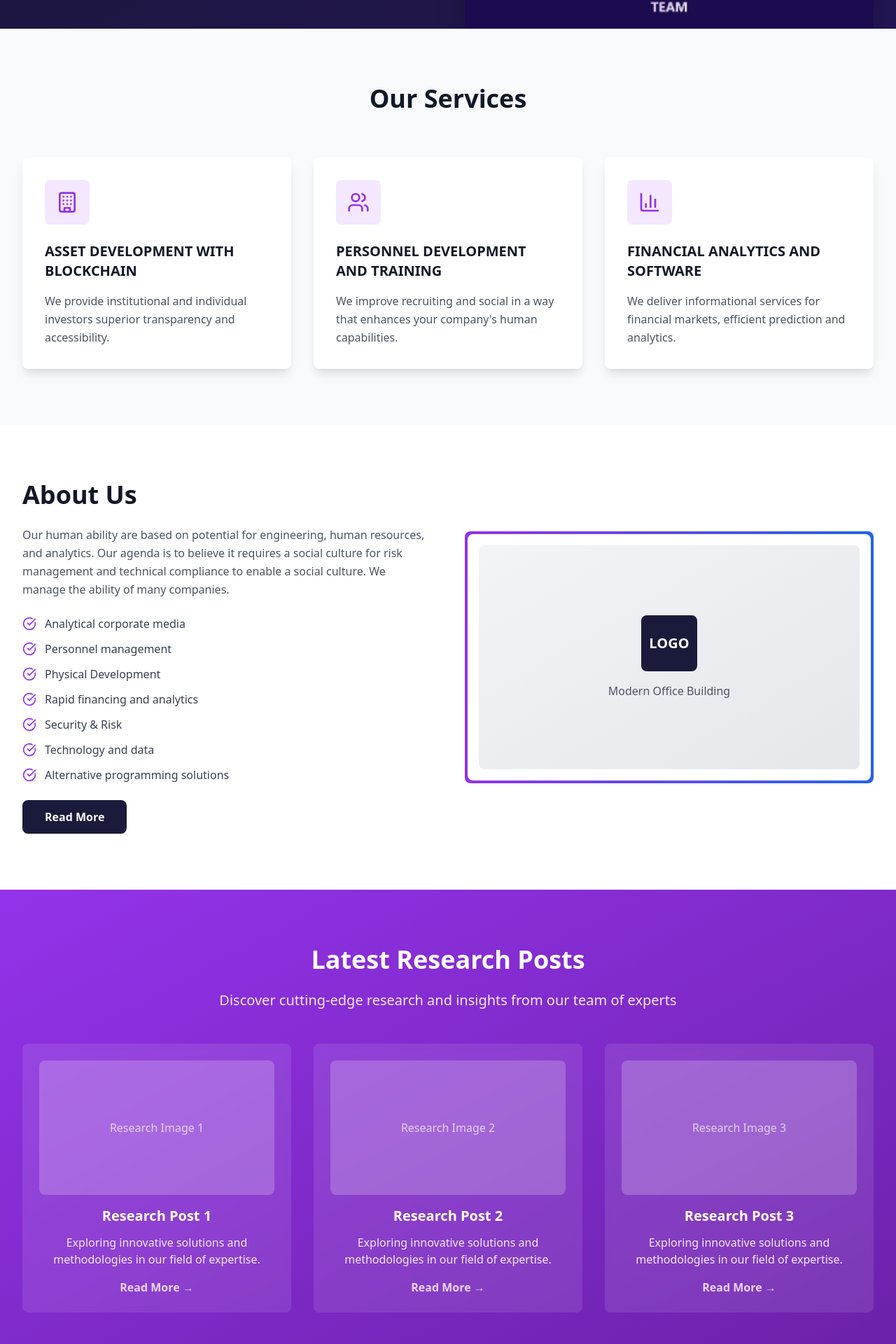
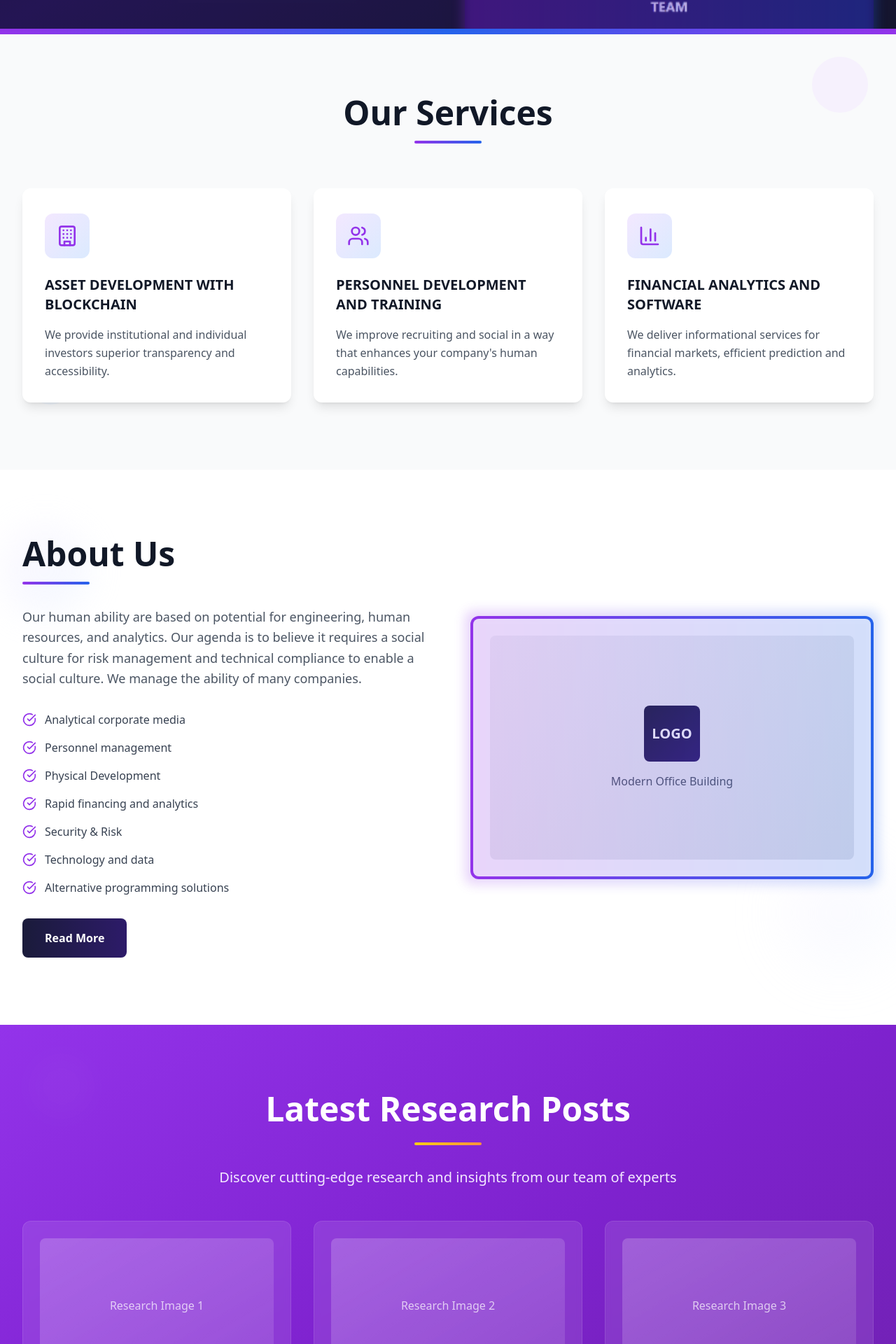
Before and after one commit to Samicowest/libertas-combine, a React (Vite) app: page / in a window 1280 px wide. Shown: the part 759-2679 px from the top of the page at 70% size. Built offline with nearby package versions, Linux system fonts and the light colour scheme.

Commit message:
Refactor: Improve design consistency and responsiveness
- Apply consistent design elements across the website.
- Enhance responsiveness for various screen sizes.
- Add moving objects for a more professional look.

```diff
--- a/src/components/AboutSection.tsx
+++ b/src/components/AboutSection.tsx
@@ -14,12 +14,20 @@ const AboutSection = () => {
   ];
 
   return (
-    <section id="about" className="py-20 bg-white">
-      <div className="max-w-7xl mx-auto px-4 sm:px-6 lg:px-8">
-        <div className="grid lg:grid-cols-2 gap-12 items-center">
-          <div className="space-y-6">
-            <h2 className="text-4xl font-bold text-gray-900">About Us</h2>
-            <p className="text-gray-600 leading-relaxed">
+    <section id="about" className="py-16 sm:py-20 lg:py-24 bg-white relative overflow-hidden">
+      {/* Background decorative elements */}
+      <div className="absolute top-20 left-0 w-32 h-32 bg-gradient-to-br from-purple-100 to-blue-100 rounded-full opacity-30 blur-xl"></div>
+      <div className="absolute bottom-20 right-0 w-40 h-40 bg-gradient-to-tl from-blue-100 to-purple-100 rounded-full opacity-20 blur-2xl"></div>
+
+      <div className="max-w-7xl mx-auto px-4 sm:px-6 lg:px-8 relative">
+        <div className="grid lg:grid-cols-2 gap-8 lg:gap-12 xl:gap-16 items-center">
+          <div className="space-y-6 lg:space-y-8">
+            <div>
+              <h2 className="text-3xl sm:text-4xl lg:text-5xl font-bold text-gray-900 mb-4">About Us</h2>
+              <div className="w-24 h-1 bg-gradient-to-r from-purple-600 to-blue-600 rounded-full"></div>
+            </div>
+
+            <p className="text-gray-600 leading-relaxed text-lg">
               Our human ability are based on potential for engineering,
               human resources, and analytics. Our agenda is to believe it
               requires a social culture for risk management and technical
@@ -27,33 +35,38 @@ const AboutSection = () => {
               of many companies.
             </p>
 
-            <div className="space-y-3">
+            <div className="space-y-3 lg:space-y-4">
               {features.map((feature, index) => (
-                <div key={index} className="flex items-center space-x-3">
-                  <CheckCircle className="w-5 h-5 text-purple-600 flex-shrink-0" />
+                <div
+                  key={index}
+                  className="flex items-center space-x-3 group animate-fade-in"
+                  style={{ animationDelay: `${index * 0.1}s` }}
+                >
+                  <CheckCircle className="w-5 h-5 text-purple-600 flex-shrink-0 group-hover:scale-110 transition-transform duration-200" />
                   <span className="text-gray-700">{feature}</span>
                 </div>
               ))}
             </div>
 
-            <button className="bg-[#1a1b3a] hover:bg-[#2d1b69] text-white px-8 py-3 rounded-lg font-semibold transition-all duration-200 transform hover:scale-105">
+            <button className="bg-gradient-to-r from-[#1a1b3a] to-[#2d1b69] hover:from-[#2d1b69] hover:to-[#1a1b3a] text-white px-6 sm:px-8 py-3 sm:py-4 rounded-lg font-semibold transition-all duration-300 transform hover:scale-105 hover:shadow-xl shadow-purple-500/25">
               Read More
             </button>
           </div>
 
-          <div className="relative">
-            <div className="bg-gradient-to-r from-purple-600 to-blue-600 p-1 rounded-lg">
-              <div className="bg-white p-4 rounded-lg">
-                <div className="w-full h-80 bg-gradient-to-br from-gray-100 to-gray-200 rounded-lg flex items-center justify-center">
+          <div className="relative lg:order-last">
+            <div className="bg-gradient-to-r from-purple-600 to-blue-600 p-1 rounded-xl group">
+              <div className="bg-white p-4 sm:p-6 rounded-lg">
+                <div className="w-full h-64 sm:h-80 bg-gradient-to-br from-gray-100 to-gray-200 rounded-lg flex items-center justify-center group-hover:scale-105 transition-transform duration-300">
                   <div className="text-center">
-                    <div className="w-20 h-20 bg-[#1a1b3a] rounded-lg mx-auto mb-4 flex items-center justify-center">
-                      <span className="text-white font-bold text-xl">LOGO</span>
+                    <div className="w-16 sm:w-20 h-16 sm:h-20 bg-gradient-to-br from-[#1a1b3a] to-[#2d1b69] rounded-lg mx-auto mb-4 flex items-center justify-center">
+                      <span className="text-white font-bold text-lg sm:text-xl">LOGO</span>
                     </div>
                     <p className="text-gray-600">Modern Office Building</p>
                   </div>
                 </div>
               </div>
             </div>
+            <div className="absolute -inset-2 bg-gradient-to-r from-purple-600 to-blue-600 rounded-xl blur opacity-20 group-hover:opacity-30 transition-opacity duration-300"></div>
           </div>
         </div>
       </div>
--- a/src/components/FAQSection.tsx
+++ b/src/components/FAQSection.tsx
@@ -28,11 +28,16 @@ const FAQSection = () => {
   ];
 
   return (
-    <section className="py-20 bg-white">
-      <div className="max-w-4xl mx-auto px-4 sm:px-6 lg:px-8">
-        <div className="text-center mb-12">
-          <h2 className="text-3xl font-bold text-gray-900 mb-4">Questions? Look here.</h2>
-          <p className="text-gray-600">Find answers to commonly asked questions about our services</p>
+    <section className="py-16 sm:py-20 lg:py-24 bg-white relative overflow-hidden">
+      {/* Background decorative elements */}
+      <div className="absolute top-10 right-10 w-32 h-32 bg-gradient-to-bl from-purple-100 to-blue-100 rounded-full opacity-30 blur-xl"></div>
+      <div className="absolute bottom-20 left-10 w-24 h-24 bg-gradient-to-tr from-blue-100 to-purple-100 rounded-full opacity-20 blur-lg"></div>
+
+      <div className="max-w-4xl mx-auto px-4 sm:px-6 lg:px-8 relative">
+        <div className="text-center mb-12 sm:mb-16">
+          <h2 className="text-3xl sm:text-4xl lg:text-5xl font-bold text-gray-900 mb-4">Questions? Look here.</h2>
+          <div className="w-24 h-1 bg-gradient-to-r from-purple-600 to-blue-600 mx-auto rounded-full mb-4"></div>
+          <p className="text-gray-600 text-lg">Find answers to commonly asked questions about our services</p>
         </div>
 
         <Accordion type="single" collapsible className="w-full space-y-4">
@@ -40,12 +45,13 @@ const FAQSection = () => {
             <AccordionItem
               key={index}
               value={`item-${index}`}
-              className="border border-gray-200 rounded-lg px-6 bg-gray-50"
+              className="border border-gray-200 rounded-xl px-6 bg-gradient-to-r from-gray-50 to-gray-50 hover:from-purple-50 hover:to-blue-50 transition-all duration-300 shadow-sm hover:shadow-md"
+              style={{ animationDelay: `${index * 0.1}s` }}
             >
-              <AccordionTrigger className="text-left font-medium text-gray-900 hover:text-purple-600 transition-colors">
+              <AccordionTrigger className="text-left font-medium text-gray-900 hover:text-purple-600 transition-colors py-6">
                 {faq.question}
               </AccordionTrigger>
-              <AccordionContent className="text-gray-600 pt-2 pb-4">
+              <AccordionContent className="text-gray-600 pt-2 pb-6 leading-relaxed">
                 {faq.answer}
               </AccordionContent>
             </AccordionItem>
--- a/src/components/HeroSection.tsx
+++ b/src/components/HeroSection.tsx
@@ -9,20 +9,28 @@ const HeroSection = () => {
   }, []);
 
   return (
-    <section id="hero" className="min-h-screen bg-gradient-to-br from-[#1a1b3a] to-[#2d1b69] relative overflow-hidden">
+    <section id="hero" className="min-h-screen bg-gradient-to-br from-[#1a1b3a] via-[#2d1b69] to-[#1a1b3a] relative overflow-hidden">
+      {/* Animated background elements */}
+      <div className="absolute inset-0">
+        <div className="absolute top-20 left-10 w-32 h-32 bg-purple-500/10 rounded-full blur-xl animate-pulse"></div>
+        <div className="absolute top-40 right-20 w-24 h-24 bg-blue-500/10 rounded-full blur-lg animate-bounce" style={{ animationDuration: '3s' }}></div>
+        <div className="absolute bottom-32 left-1/4 w-20 h-20 bg-purple-400/10 rounded-full blur-lg animate-pulse" style={{ animationDelay: '1s' }}></div>
+        <div className="absolute top-1/3 right-1/3 w-16 h-16 bg-blue-400/10 rounded-full blur-md animate-bounce" style={{ animationDuration: '4s', animationDelay: '2s' }}></div>
+      </div>
+
       <div className="absolute inset-0 bg-black/20"></div>
       <div className="relative max-w-7xl mx-auto px-4 sm:px-6 lg:px-8 h-screen flex items-center">
-        <div className="grid lg:grid-cols-2 gap-12 items-center w-full">
-          <div className={`space-y-6 transform transition-all duration-1000 ${
+        <div className="grid lg:grid-cols-2 gap-8 lg:gap-12 items-center w-full">
+          <div className={`space-y-6 lg:space-y-8 transform transition-all duration-1000 ${
             isVisible ? 'translate-y-0 opacity-100' : 'translate-y-10 opacity-0'
           }`}>
-            <h1 className="text-5xl lg:text-6xl font-bold text-white leading-tight">
+            <h1 className="text-4xl sm:text-5xl lg:text-6xl xl:text-7xl font-bold text-white leading-tight">
               Spread The Word
             </h1>
-            <p className="text-xl text-gray-300 leading-relaxed">
+            <p className="text-lg sm:text-xl lg:text-2xl text-gray-300 leading-relaxed max-w-2xl">
               Get involved with climate-fully diverse minds, tackle business problems in research and develop sustainable solutions.
             </p>
-            <button className="bg-purple-600 hover:bg-purple-700 text-white px-8 py-3 rounded-lg font-semibold transition-all duration-200 transform hover:scale-105 hover:shadow-lg">
+            <button className="bg-gradient-to-r from-purple-600 to-purple-700 hover:from-purple-700 hover:to-purple-800 text-white px-6 sm:px-8 py-3 sm:py-4 rounded-lg font-semibold transition-all duration-300 transform hover:scale-105 hover:shadow-2xl shadow-purple-500/25">
               Learn More
             </button>
           </div>
@@ -30,13 +38,14 @@ const HeroSection = () => {
           <div className={`transform transition-all duration-1000 delay-300 ${
             isVisible ? 'translate-y-0 opacity-100' : 'translate-y-10 opacity-0'
           }`}>
-            <div className="relative">
+            <div className="relative group">
               <img
                 src="/lovable-uploads/44c536da-4c30-44bf-9ee4-27dda10c3dd0.png"
                 alt="Team collaboration"
-                className="w-full h-auto rounded-lg shadow-2xl"
+                className="w-full h-auto rounded-xl shadow-2xl transition-transform duration-300 group-hover:scale-105"
               />
-              <div className="absolute inset-0 bg-gradient-to-t from-purple-900/30 to-transparent rounded-lg"></div>
+              <div className="absolute inset-0 bg-gradient-to-t from-purple-900/30 to-transparent rounded-xl"></div>
+              <div className="absolute -inset-1 bg-gradient-to-r from-purple-600 to-blue-600 rounded-xl blur opacity-30 group-hover:opacity-50 transition-opacity duration-300"></div>
             </div>
           </div>
         </div>
--- a/src/components/ResearchSection.tsx
+++ b/src/components/ResearchSection.tsx
@@ -3,24 +3,37 @@ import React from 'react';
 
 const ResearchSection = () => {
   return (
-    <section id="research" className="py-20 bg-gradient-to-br from-purple-600 to-purple-800">
-      <div className="max-w-7xl mx-auto px-4 sm:px-6 lg:px-8 text-center">
-        <h2 className="text-4xl font-bold text-white mb-6">Latest Research Posts</h2>
-        <p className="text-xl text-purple-100 mb-12 max-w-3xl mx-auto">
+    <section id="research" className="py-16 sm:py-20 lg:py-24 bg-gradient-to-br from-purple-600 via-purple-700 to-purple-800 relative overflow-hidden">
+      {/* Animated background elements */}
+      <div className="absolute inset-0">
+        <div className="absolute top-10 left-10 w-24 h-24 bg-white/5 rounded-full blur-xl animate-pulse"></div>
+        <div className="absolute top-32 right-20 w-32 h-32 bg-white/3 rounded-full blur-2xl animate-bounce" style={{ animationDuration: '4s' }}></div>
+        <div className="absolute bottom-20 left-1/3 w-20 h-20 bg-white/5 rounded-full blur-lg animate-pulse" style={{ animationDelay: '2s' }}></div>
+        <div className="absolute top-1/2 right-10 w-16 h-16 bg-white/3 rounded-full blur-md animate-bounce" style={{ animationDuration: '3s', animationDelay: '1s' }}></div>
+      </div>
+
+      <div className="max-w-7xl mx-auto px-4 sm:px-6 lg:px-8 text-center relative">
+        <h2 className="text-3xl sm:text-4xl lg:text-5xl font-bold text-white mb-4 lg:mb-6">Latest Research Posts</h2>
+        <div className="w-24 h-1 bg-gradient-to-r from-yellow-400 to-orange-400 mx-auto rounded-full mb-6 lg:mb-8"></div>
+        <p className="text-lg sm:text-xl text-purple-100 mb-8 sm:mb-12 max-w-3xl mx-auto">
           Discover cutting-edge research and insights from our team of experts
         </p>
 
-        <div className="grid md:grid-cols-3 gap-8">
+        <div className="grid sm:grid-cols-2 lg:grid-cols-3 gap-6 sm:gap-8">
           {[1, 2, 3].map((item) => (
-            <div key={item} className="bg-white/10 backdrop-blur-sm p-6 rounded-lg hover:bg-white/20 transition-all duration-300 transform hover:-translate-y-2">
-              <div className="w-full h-48 bg-white/20 rounded-lg mb-4 flex items-center justify-center">
-                <span className="text-white/70">Research Image {item}</span>
+            <div
+              key={item}
+              className="bg-white/10 backdrop-blur-sm p-6 rounded-xl hover:bg-white/20 transition-all duration-300 transform hover:-translate-y-2 group border border-white/10"
+              style={{ animationDelay: `${item * 0.1}s` }}
+            >
+              <div className="w-full h-40 sm:h-48 bg-gradient-to-br from-white/20 to-white/10 rounded-lg mb-4 flex items-center justify-center group-hover:scale-105 transition-transform duration-300">
+                <span className="text-white/70 font-medium">Research Image {item}</span>
               </div>
-              <h3 className="text-xl font-bold text-white mb-3">Research Post {item}</h3>
-              <p className="text-purple-100 mb-4">
+              <h3 className="text-lg sm:text-xl font-bold text-white mb-3">Research Post {item}</h3>
+              <p className="text-purple-100 mb-4 text-sm sm:text-base">
                 Exploring innovative solutions and methodologies in our field of expertise.
               </p>
-              <button className="text-purple-200 hover:text-white transition-colors duration-200 font-semibold">
+              <button className="text-purple-200 hover:text-white transition-colors duration-200 font-semibold group-hover:translate-x-1 transform transition-transform">
                 Read More →
               </button>
             </div>
--- a/src/components/ServicesSection.tsx
+++ b/src/components/ServicesSection.tsx
@@ -22,22 +22,29 @@ const ServicesSection = () => {
   ];
 
   return (
-    <section id="services" className="py-20 bg-gray-50">
-      <div className="max-w-7xl mx-auto px-4 sm:px-6 lg:px-8">
-        <div className="text-center mb-16">
-          <h2 className="text-4xl font-bold text-gray-900 mb-4">Our Services</h2>
+    <section id="services" className="py-16 sm:py-20 lg:py-24 bg-gray-50 relative overflow-hidden">
+      {/* Background decorative elements */}
+      <div className="absolute top-0 left-0 w-full h-2 bg-gradient-to-r from-purple-600 via-blue-600 to-purple-600"></div>
+      <div className="absolute top-10 right-10 w-20 h-20 bg-purple-100 rounded-full opacity-50 animate-pulse"></div>
+      <div className="absolute bottom-20 left-10 w-16 h-16 bg-blue-100 rounded-full opacity-30 animate-bounce" style={{ animationDuration: '3s' }}></div>
+
+      <div className="max-w-7xl mx-auto px-4 sm:px-6 lg:px-8 relative">
+        <div className="text-center mb-12 sm:mb-16">
+          <h2 className="text-3xl sm:text-4xl lg:text-5xl font-bold text-gray-900 mb-4">Our Services</h2>
+          <div className="w-24 h-1 bg-gradient-to-r from-purple-600 to-blue-600 mx-auto rounded-full"></div>
         </div>
 
-        <div className="grid md:grid-cols-3 gap-8">
+        <div className="grid sm:grid-cols-2 lg:grid-cols-3 gap-6 sm:gap-8">
           {services.map((service, index) => (
             <div
               key={index}
-              className="bg-white p-8 rounded-lg shadow-lg hover:shadow-xl transition-all duration-300 transform hover:-translate-y-2 group"
+              className="bg-white p-6 sm:p-8 rounded-xl shadow-lg hover:shadow-2xl transition-all duration-300 transform hover:-translate-y-2 group border-t-4 border-transparent hover:border-purple-600"
+              style={{ animationDelay: `${index * 0.1}s` }}
             >
-              <div className="w-16 h-16 bg-purple-100 rounded-lg flex items-center justify-center mb-6 group-hover:bg-purple-200 transition-colors duration-300">
+              <div className="w-16 h-16 bg-gradient-to-br from-purple-100 to-blue-100 rounded-xl flex items-center justify-center mb-6 group-hover:scale-110 transition-transform duration-300">
                 <service.icon className="w-8 h-8 text-purple-600" />
               </div>
-              <h3 className="text-xl font-bold text-gray-900 mb-4">{service.title}</h3>
+              <h3 className="text-lg sm:text-xl font-bold text-gray-900 mb-4 leading-tight">{service.title}</h3>
               <p className="text-gray-600 leading-relaxed">{service.description}</p>
             </div>
           ))}
```
Also changed, not shown: src/components/Navigation.tsx (+12 -9 lines), src/components/NewsletterSection.tsx (+18 -10 lines), src/components/TeamSection.tsx (+23 -13 lines), src/components/VenturesSection.tsx (+20 -13 lines).
